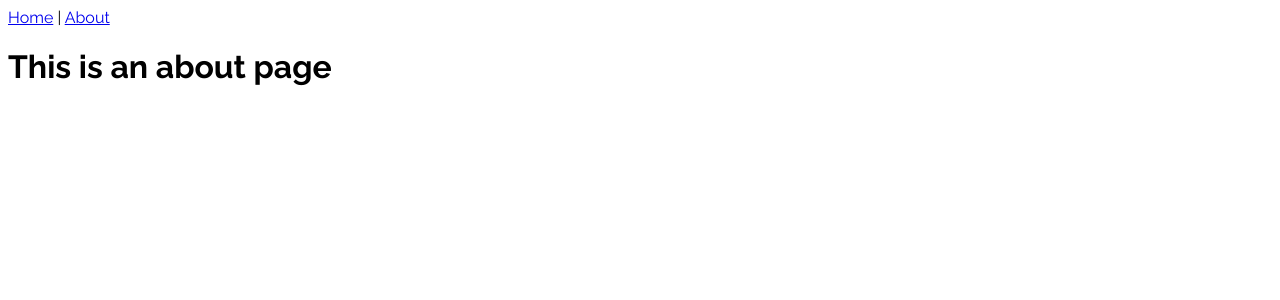
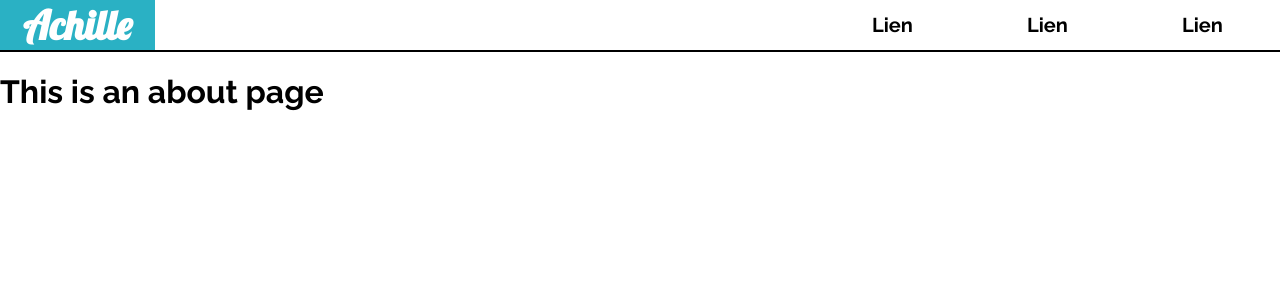
Before and after one commit to macxcool/resume-website, a Vue app: page /about in a window 1280 px wide. Shown: the top 300 px of the page. Built offline with nearby package versions, Linux system fonts and the light colour scheme.

Commit message:
:bento::construction: Lobster font import and header in progress

```diff
--- a/src/App.vue
+++ b/src/App.vue
@@ -1,15 +1,23 @@
 <template>
-  <div id="nav">
-    <router-link to="/">Home</router-link> |
-    <router-link to="/about">About</router-link>
-  </div>
-  <router-view/>
+    <Header></Header>
+    <router-view/>
 </template>
 
-<style>
+<style lang="scss">
+ @font-face {
+     font-family: Lobster;
+     src: url(./assets/fonts/Lobster.ttf);
+ }
  @font-face {
      font-family: Raleway;
      src: url(./assets/fonts/Raleway.ttf);
+ }
+ body {
+     margin: 0;
+ }
+ a {
+     text-decoration: none;
+     color: $text-color;
  }
  #app {
      font-family: Raleway;
@@ -17,3 +25,14 @@
      -moz-osx-font-smoothing: grayscale;
  }
 </style>
+
+<script>
+ import Header from '@/components/Header.vue'
+
+ export default {
+     name: 'App',
+     components: {
+         Header
+     }
+ }
+</script>
--- /dev/null
+++ b/src/components/Header.vue
@@ -0,0 +1,45 @@
+<template>
+<header>
+  <router-link to="/">Achille</router-link>
+  <router-link to="/">Lien</router-link>
+  <router-link to="/">Lien</router-link>
+  <router-link to="/">Lien</router-link>
+</header>
+</template>
+
+<script>
+export default {
+  name: 'Header'
+}
+</script>
+
+<!-- Add "scoped" attribute to limit CSS to this component only -->
+<style scoped lang="scss">
+header {
+    display: flex;
+    justify-content: flex-end;
+    align-items: center;
+    height: 50px;
+    border-bottom: 2px solid black;
+}
+a {
+    padding: 0 15px;
+    height: 100%;
+    width: 125px;
+    font-weight: bold;
+    font-size: 20px;
+    text-align: center;
+    display: flex;
+    justify-content: center;
+    align-items: center;
+}
+a:hover {
+    background-color: $main-color;
+    color: white;
+}
+a:first-child {
+    margin-right: auto;
+    font-family: Lobster;
+    font-size: 40px;
+}
+</style>
```
Also changed, not shown: src/assets/fonts/Lobster.ttf (added).
